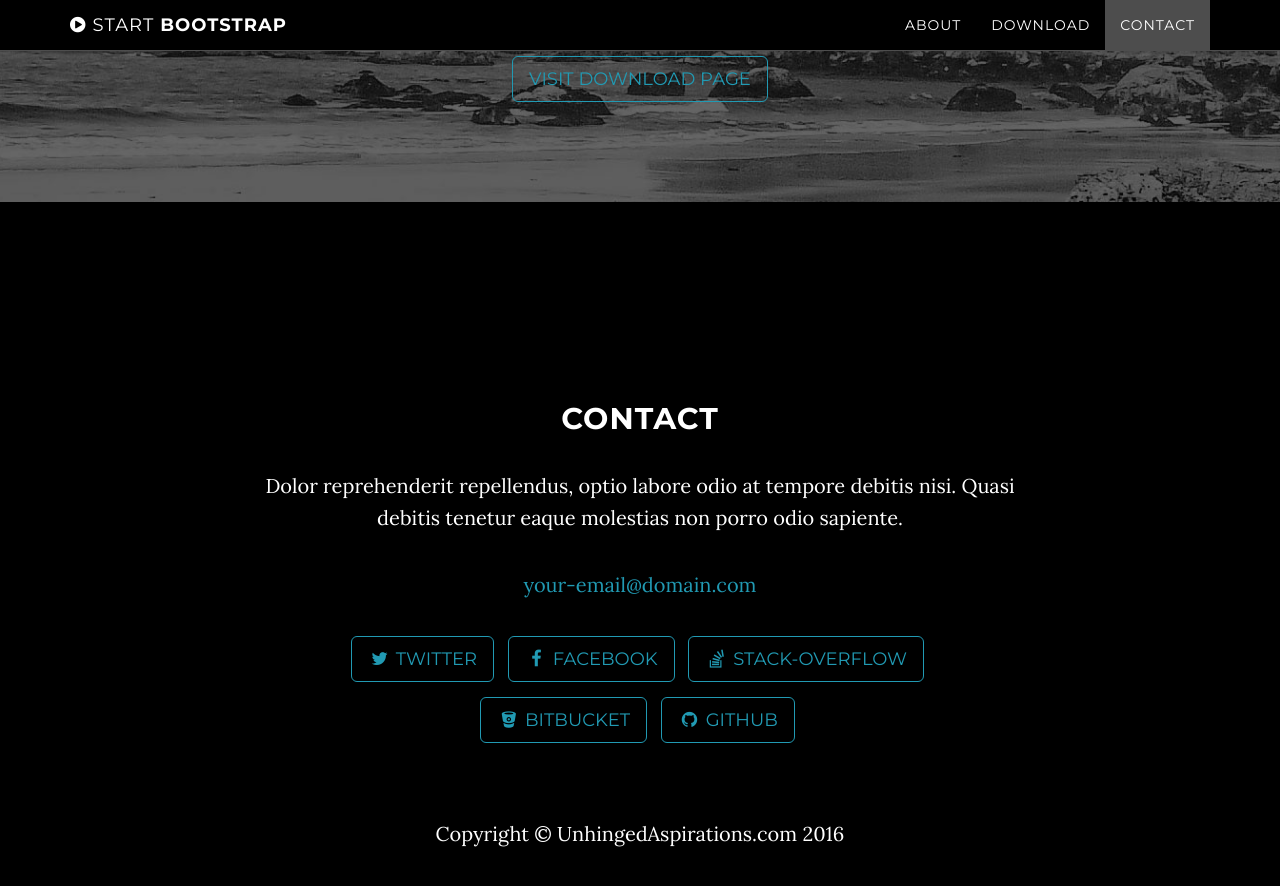
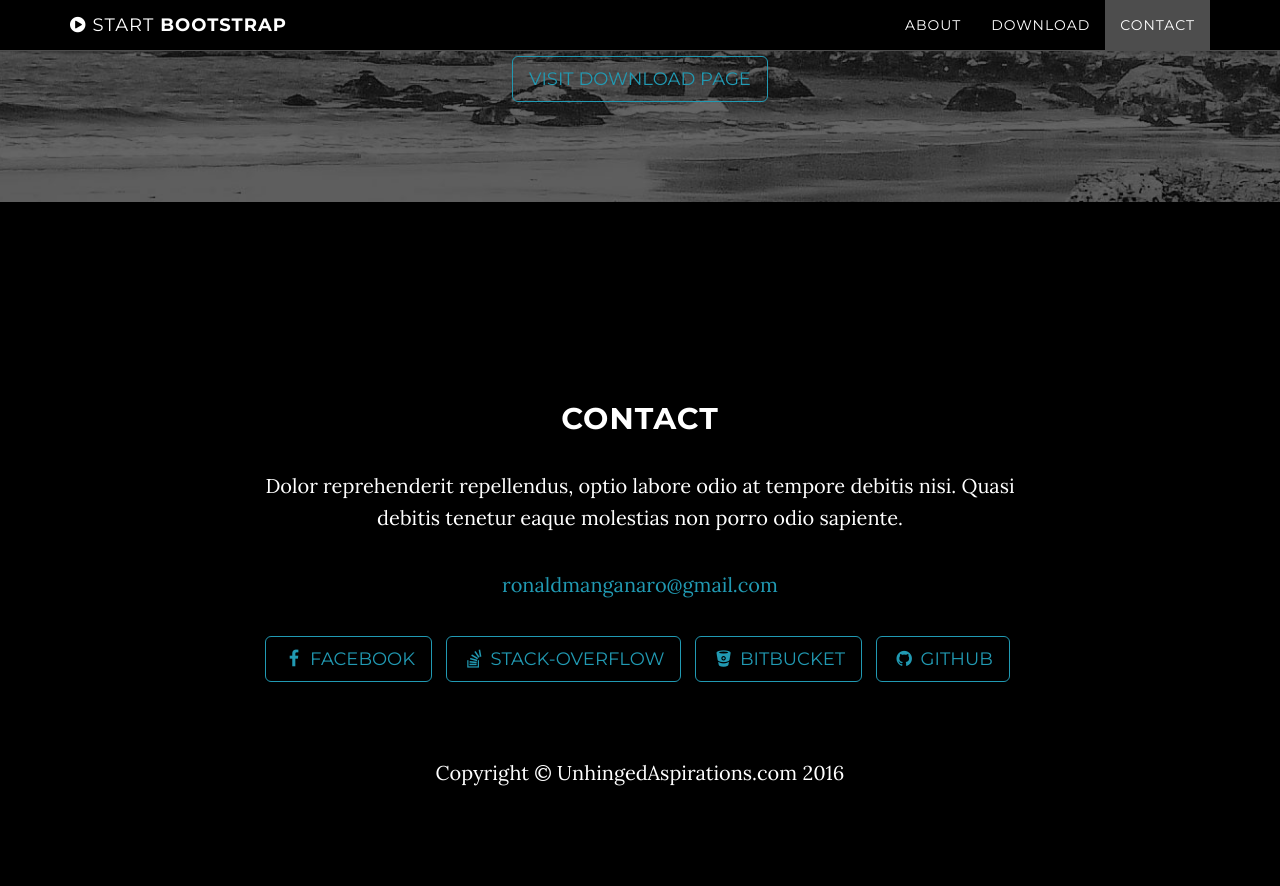
Before and after one commit to ronaldmanganaro/ronaldmanganaro.github.io, a Jekyll site: the page built from index.html, in a window 1280 px wide and 900 px high, scrolled down 1943 px. Shown: the top 886 px of the window. Built offline with Jekyll 4.4.1, drawn with Linux system fonts in a browser that asks for light colours; after the commit the page ends 2782 px from its top, so only the background shows below that.

Commit message:
deleted twitter

```diff
--- a/_config.yml
+++ b/_config.yml
@@ -1,8 +1,8 @@
 # Site settings
 title: Unhinged Aspirations
-email: your-email@domain.com
-url: https://example.github.io
-description: "Software developed by a man unencumbered by the difficult path ahead and fueld by unhinged aspiorations!"
+email: ronaldmanganaro@gmail.com
+url: https://ronaldmanganaro.github.io
+description: "Software developed by a man unencumbered by the difficult path ahead and fueled by unhinged aspirations!"
 
 # Color settings (hex-codes without the leading hash-tag)
 color:
@@ -14,8 +14,6 @@ footer: UnhingedAspirations.com
 
 # Social networks usernames (many more available: google-plus, flickr, dribbble, pinterest, instagram, tumblr, linkedin, etc.)
 social:
-  - title: twitter
-    url: https://twitter.com/SBootstrap
   - title: facebook
     url:
   - title: stack-overflow
```
